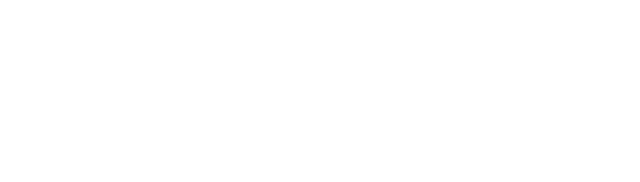
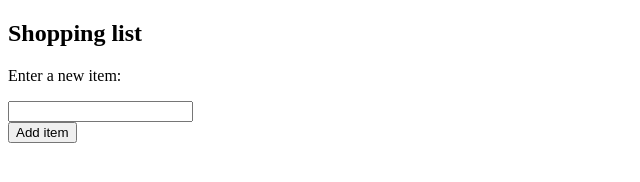
Before and after one commit to JeromeKasagga/SHOPPING-LIST, a plain HTML site: page index.html in a window 1280 px wide. Shown: the whole page, without its empty margins (0-640 px from the left). Drawn offline with Linux system fonts and the light colour scheme.

Commit message:
HTML base structure

```diff
--- a/index.html
+++ b/index.html
@@ -1,11 +1,31 @@
 <!DOCTYPE html>
 <html lang="en">
+
 <head>
     <meta charset="UTF-8">
     <meta name="viewport" content="width=device-width, initial-scale=1.0">
+    <link rel="stylesheet" href="style.css">
     <title>Document</title>
 </head>
+
 <body>
+    <div class="container">
+        <h2>Shopping list</h2>
 
+        <div class="input-area">
+            <div class="input-info">
+                <p>Enter a new item: </p>
+                <input type="text" name="input-box" id="input-box">
+            </div>
+
+            <button>Add item</button>
+        </div>
+
+        <ul>
+        </ul>
+    </div>
+
+    <script src="index.js"></script>
 </body>
+
 </html>
```
